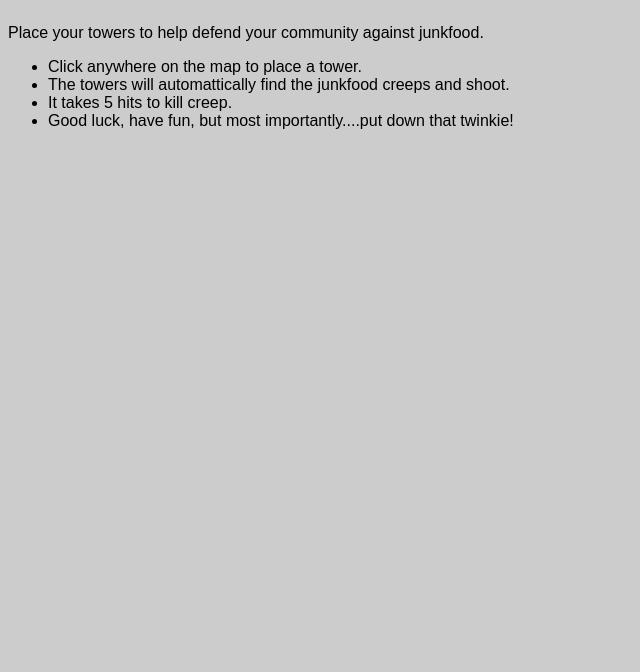
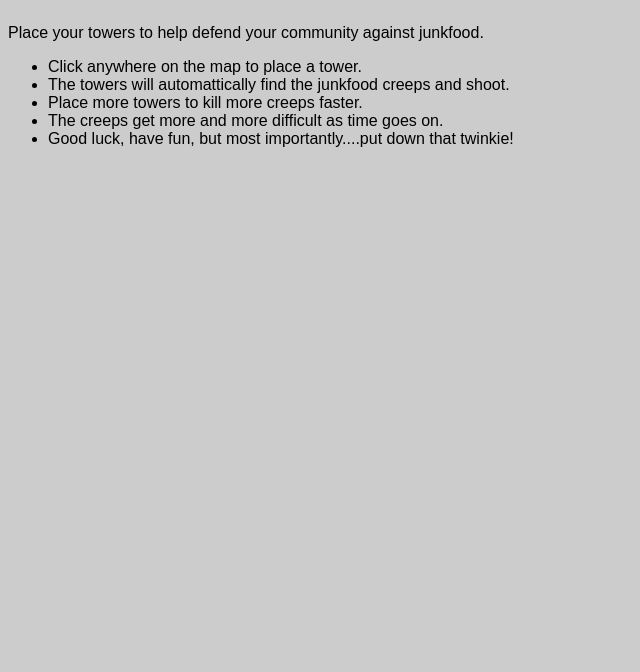
Before and after one commit to FCC-Hackathon-Indy/FCCTowerDefense, a website built with webpack: page index.html in a window 1280 px wide. Shown: the part 128-800 px from the top of the page, without its empty margins (0-640 px from the left). Built offline with nearby package versions, Linux system fonts and the light colour scheme; a web font is replaced by a local one.

Commit message:
Updates wording.

```diff
--- a/index.html
+++ b/index.html
@@ -16,7 +16,8 @@
       <ul>
         <li>Click anywhere on the map to place a tower.</li>
         <li>The towers will automattically find the junkfood creeps and shoot.</li>
-        <li>It takes 5 hits to kill creep.</li>
+        <li>Place more towers to kill more creeps faster.</li>
+        <li>The creeps get more and more difficult as time goes on.</li>
         <li>Good luck, have fun, but most importantly....put down that twinkie!</li>
       </ul>
     </div>
```
